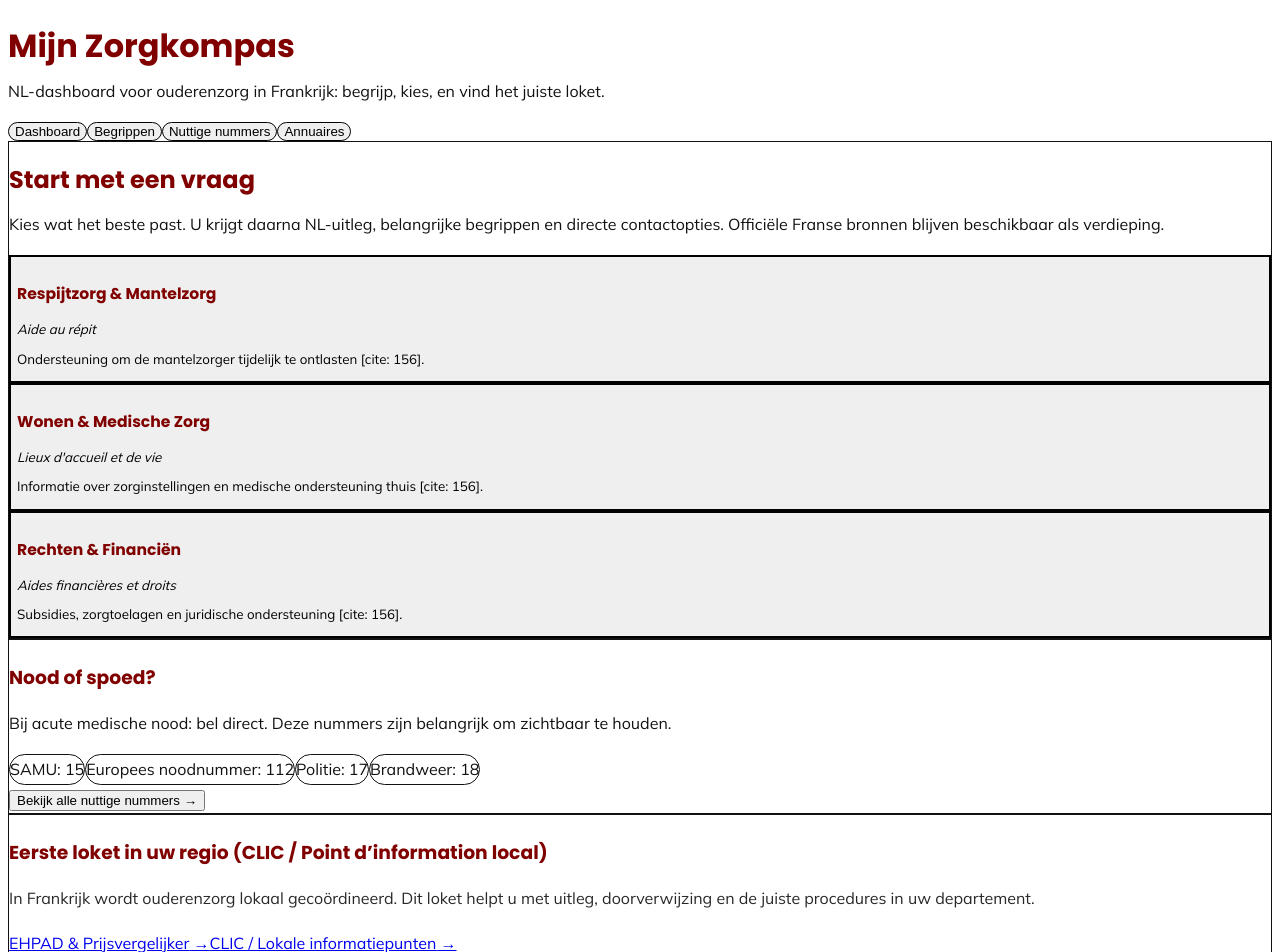
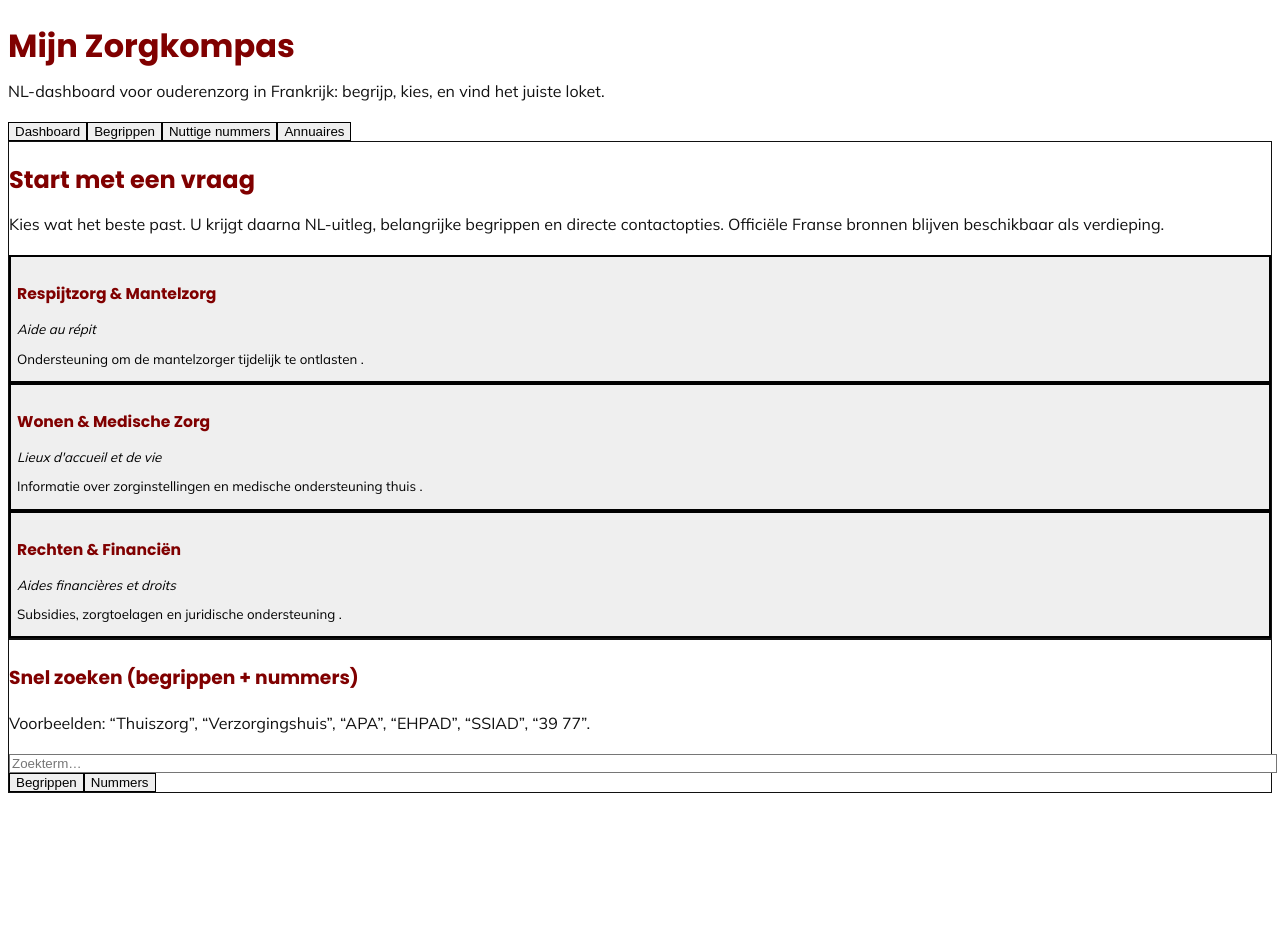
Before and after one commit to antonnoe/Ouderenzorg, a Next.js app: page / in a window 1280 px wide. Shown: the top 952 px of the page. After the commit the page ends 816 px from the top, so only its background shows below. Built offline with nearby package versions, Linux system fonts and the light colour scheme.

Commit message:
Refactor page.tsx for improved readability
Refactor code to improve readability and maintainability. Added cleanText function for text processing, updated button styles, and enhanced filtering logic for definitions and contacts.

```diff
--- a/src/app/page.tsx
+++ b/src/app/page.tsx
@@ -6,54 +6,83 @@ import { ZorgData, ZorgCategory } from '../types/zorg';
 
 const zorgData = zorgDataRaw as ZorgData;
 
-type View =
-  | 'dashboard'
-  | 'category'
-  | 'definities'
-  | 'contacten'
-  | 'annuaires';
+type View = 'dashboard' | 'category' | 'definities' | 'contacten' | 'annuaires';
+
+function cleanText(s?: string) {
+  if (!s) return '';
+  return s
+    .replace(/\s*\[cite:[^\]]+\]\s*/g, ' ')   // verwijder [cite: ...]
+    .replace(/\s+/g, ' ')
+    .trim();
+}
+
+// alias → canonical (zodat “Thuiszorg” ook SSIAD vindt, etc.)
+const queryAliases: Array<[string, string]> = [
+  ['thuiszorg', 'ssiad'],
+  ['zorg aan huis', 'ssiad'],
+  ['thuisverpleging', 'ssiad'],
+  ['verzorgingshuis', 'ehpad'],
+  ['verpleeghuis', 'ehpad'],
+  ['dagopvang', 'adj'],
+  ['dagbesteding', 'adj'],
+  ['tijdelijk verblijf', 'heb_temp'],
+  ['respijtzorg', 'heb_temp pfr'],
+  ['mantelzorg', 'pfr'],
+  ['zorgtoelage', 'apa'],
+  ['autonomie', 'apa']
+];
 
 export default function Home() {
   const [view, setView] = useState<View>('dashboard');
   const [selectedCategory, setSelectedCategory] = useState<ZorgCategory | null>(null);
+  const [q, setQ] = useState('');
 
-  const [q, setQ] = useState('');
-  const query = q.trim().toLowerCase();
+  const query = useMemo(() => {
+    const base = q.trim().toLowerCase();
+    if (!base) return '';
+    let expanded = base;
+    for (const [alias, canon] of queryAliases) {
+      if (expanded.includes(alias)) expanded += ` ${canon}`;
+    }
+    return expanded;
+  }, [q]);
 
   const filteredDefinitions = useMemo(() => {
     const entries = Object.entries(zorgData.definitions || {});
     if (!query) return entries;
+
     return entries.filter(([key, def]) => {
       const hay = [
         key,
-        def.term_nl,
-        def.term_fr,
-        def.uitleg,
-        def.url
+        cleanText(def.term_nl),
+        cleanText(def.term_fr),
+        cleanText(def.uitleg),
+        def.url || ''
       ]
-        .filter(Boolean)
         .join(' ')
         .toLowerCase();
-      return hay.includes(query);
+
+      return query.split(/\s+/).every((token) => hay.includes(token));
     });
   }, [query]);
 
   const filteredContacts = useMemo(() => {
     const entries = Object.entries(zorgData.contacten || {});
     if (!query) return entries;
+
     return entries.filter(([key, c]) => {
       const hay = [
         key,
-        c.naam,
-        c.nummer,
-        c.email || '',
-        c.details,
-        c.tijden
+        cleanText(c.naam),
+        cleanText(c.nummer),
+        cleanText(c.email || ''),
+        cleanText(c.details),
+        cleanText(c.tijden)
       ]
-        .filter(Boolean)
         .join(' ')
         .toLowerCase();
-      return hay.includes(query);
+
+      return query.split(/\s+/).every((token) => hay.includes(token));
     });
   }, [query]);
 
@@ -78,7 +107,7 @@ export default function Home() {
             <h1 className="text-4xl md:text-5xl font-bold font-poppins text-maroon">
               Mijn Zorgkompas
             </h1>
-            <p className="text-base md:text-lg text-gray-600 mt-2">
+            <p className="text-base md:text-lg text-gray-700 mt-2">
               NL-dashboard voor ouderenzorg in Frankrijk: begrijp, kies, en vind het juiste loket.
             </p>
           </div>
@@ -86,25 +115,25 @@ export default function Home() {
           <div className="flex flex-wrap gap-2">
             <button
               onClick={goHome}
-              className="px-4 py-2 rounded-full border border-maroon/30 text-maroon font-semibold hover:bg-softYellow transition"
+              className="px-4 py-2 rounded-xl border border-maroon/25 text-maroon font-semibold hover:bg-softYellow transition"
             >
               Dashboard
             </button>
             <button
               onClick={() => setView('definities')}
-              className="px-4 py-2 rounded-full border border-maroon/30 text-maroon font-semibold hover:bg-softYellow transition"
+              className="px-4 py-2 rounded-xl border border-maroon/25 text-maroon font-semibold hover:bg-softYellow transition"
             >
               Begrippen
             </button>
             <button
               onClick={() => setView('contacten')}
-              className="px-4 py-2 rounded-full border border-maroon/30 text-maroon font-semibold hover:bg-softYellow transition"
+              className="px-4 py-2 rounded-xl border border-maroon/25 text-maroon font-semibold hover:bg-softYellow transition"
             >
               Nuttige nummers
             </button>
             <button
               onClick={() => setView('annuaires')}
-              className="px-4 py-2 rounded-full border border-maroon/30 text-maroon font-semibold hover:bg-softYellow transition"
+              className="px-4 py-2 rounded-xl border border-maroon/25 text-maroon font-semibold hover:bg-softYellow transition"
             >
               Annuaires
             </button>
@@ -112,10 +141,8 @@ export default function Home() {
         </div>
       </header>
 
-      {/* DASHBOARD */}
       {view === 'dashboard' && (
         <section className="space-y-10">
-          {/* Start met een vraag */}
           <div className="bg-softYellow/35 border border-maroon/10 rounded-3xl p-6 md:p-8">
             <h2 className="text-2xl md:text-3xl font-bold font-poppins text-maroon mb-3">
               Start met een vraag
@@ -130,96 +157,28 @@ export default function Home() {
                 <button
                   key={cat.id}
                   onClick={() => openCategory(cat)}
-                  className="text-left p-6 rounded-2xl bg-white border-2 border-maroon/15 hover:border-maroon hover:bg-softYellow transition"
+                  className="text-left p-6 rounded-2xl bg-white border-2 border-maroon/15 hover:border-maroon hover:bg-softYellow transition shadow-sm"
                 >
                   <h3 className="text-xl font-bold font-poppins text-maroon mb-1">
-                    {cat.label_nl}
+                    {cleanText(cat.label_nl)}
                   </h3>
                   <div className="text-sm italic text-maroon/70 mb-3">
-                    {cat.label_fr}
+                    {cleanText(cat.label_fr)}
                   </div>
                   <p className="text-gray-700 text-sm">
-                    {cat.description}
+                    {cleanText(cat.description)}
                   </p>
                 </button>
               ))}
             </div>
           </div>
 
-          {/* Snelle acties */}
-          <div className="grid grid-cols-1 md:grid-cols-2 gap-6">
-            {/* Nood */}
-            <div className="rounded-3xl p-6 md:p-8 border border-maroon/10 bg-white">
-              <h3 className="text-2xl font-bold font-poppins text-maroon mb-2">
-                Nood of spoed?
-              </h3>
-              <p className="text-gray-700 mb-5">
-                Bij acute medische nood: bel direct. Deze nummers zijn belangrijk om zichtbaar te houden.
-              </p>
-              <div className="flex flex-wrap gap-3">
-                <span className="px-4 py-2 rounded-full bg-softYellow text-maroon font-bold border border-maroon/20">
-                  SAMU: 15
-                </span>
-                <span className="px-4 py-2 rounded-full bg-softYellow text-maroon font-bold border border-maroon/20">
-                  Europees noodnummer: 112
-                </span>
-                <span className="px-4 py-2 rounded-full bg-softYellow text-maroon font-bold border border-maroon/20">
-                  Politie: 17
-                </span>
-                <span className="px-4 py-2 rounded-full bg-softYellow text-maroon font-bold border border-maroon/20">
-                  Brandweer: 18
-                </span>
-              </div>
-              <div className="mt-5">
-                <button
-                  onClick={() => setView('contacten')}
-                  className="text-maroon font-bold hover:underline font-poppins"
-                >
-                  Bekijk alle nuttige nummers →
-                </button>
-              </div>
-            </div>
-
-            {/* Loket/CLIC */}
-            <div className="rounded-3xl p-6 md:p-8 border border-maroon/10 bg-maroon text-white">
-              <h3 className="text-2xl font-bold font-poppins mb-2">
-                Eerste loket in uw regio (CLIC / Point d’information local)
-              </h3>
-              <p className="opacity-90 mb-5">
-                In Frankrijk wordt ouderenzorg lokaal gecoördineerd. Dit loket helpt u met uitleg, doorverwijzing en
-                de juiste procedures in uw departement.
-              </p>
-              <div className="flex flex-wrap gap-3">
-                {Object.entries(zorgData.annuaires).map(([key, ann]) => (
-                  <a
-                    key={key}
-                    href={ann.url}
-                    target="_blank"
-                    rel="noopener noreferrer"
-                    className="bg-white text-maroon px-6 py-3 rounded-full font-bold hover:bg-softYellow transition shadow text-center"
-                  >
-                    {ann.naam} →
-                  </a>
-                ))}
-              </div>
-              <div className="mt-5">
-                <button
-                  onClick={() => setView('annuaires')}
-                  className="text-white font-bold hover:underline font-poppins"
-                >
-                  Overzicht annuaires (NL-uitleg) →
-                </button>
-              </div>
-            </div>
-          </div>
-
-          {/* Mini-zoekblok */}
           <div className="rounded-3xl p-6 md:p-8 border border-maroon/10 bg-white">
             <h3 className="text-2xl font-bold font-poppins text-maroon mb-2">
-              Snel zoeken in begrippen en telefoons
+              Snel zoeken (begrippen + nummers)
             </h3>
             <p className="text-gray-700 mb-4">
-              Typ bijvoorbeeld: “APA”, “EHPAD”, “SSIAD”, “mantelzorger”, “39 77”.
+              Voorbeelden: “Thuiszorg”, “Verzorgingshuis”, “APA”, “EHPAD”, “SSIAD”, “39 77”.
             </p>
 
             <div className="flex flex-col md:flex-row gap-3 md:items-center">
@@ -248,47 +207,34 @@ export default function Home() {
         </section>
       )}
 
-      {/* CATEGORY VIEW */}
       {view === 'category' && selectedCategory && (
         <section className="space-y-10">
-          <button
-            onClick={goHome}
-            className="text-maroon font-bold hover:underline font-poppins"
-          >
+          <button onClick={goHome} className="text-maroon font-bold hover:underline font-poppins">
             ← Terug naar dashboard
           </button>
 
           <div className="bg-softYellow/30 p-6 md:p-8 rounded-3xl border border-maroon/10">
-            <h2 className="text-3xl md:text-4xl font-bold mb-3 font-poppins text-maroon">
-              {selectedCategory.label_nl}
+            <h2 className="text-3xl md:text-4xl font-bold mb-2 font-poppins text-maroon">
+              {cleanText(selectedCategory.label_nl)}
             </h2>
             <div className="italic text-maroon/70 mb-6">
-              {selectedCategory.label_fr}
+              {cleanText(selectedCategory.label_fr)}
             </div>
 
             <div className="grid grid-cols-1 lg:grid-cols-2 gap-6">
-              {/* Begrippen */}
               <div className="bg-white rounded-2xl p-6 border border-maroon/10">
-                <h3 className="text-2xl font-bold font-poppins text-maroon mb-4">
-                  Belangrijke begrippen
-                </h3>
-
+                <h3 className="text-2xl font-bold font-poppins text-maroon mb-4">Belangrijke begrippen</h3>
                 <div className="space-y-4">
                   {selectedCategory.related_definitions.map((defKey) => {
                     const def = zorgData.definitions[defKey];
                     if (!def) return null;
-
                     return (
-                      <div
-                        key={defKey}
-                        className="p-5 rounded-xl border border-gray-100 shadow-sm"
-                      >
+                      <div key={defKey} className="p-5 rounded-xl border border-gray-100 shadow-sm">
                         <div className="text-lg font-bold font-poppins text-maroon">
-                          {def.term_nl} <span className="font-normal text-maroon/70">({def.term_fr})</span>
+                          {cleanText(def.term_nl)}{' '}
+                          <span className="font-normal text-maroon/70">({cleanText(def.term_fr)})</span>
                         </div>
-                        <p className="text-gray-700 mt-2">
-                          {def.uitleg}
-                        </p>
+                        <p className="text-gray-700 mt-2">{cleanText(def.uitleg)}</p>
                         <a
                           href={def.url}
                           target="_blank"
@@ -301,67 +247,31 @@ export default function Home() {
                     );
                   })}
                 </div>
-
-                <button
-                  onClick={() => setView('definities')}
-                  className="mt-5 text-maroon font-bold hover:underline font-poppins"
-                >
-                  Alle begrippen bekijken →
-                </button>
               </div>
 
-              {/* Contacten */}
               <div className="bg-white rounded-2xl p-6 border border-maroon/10">
-                <h3 className="text-2xl font-bold font-poppins text-maroon mb-4">
-                  Hulplijnen & contact
-                </h3>
-
+                <h3 className="text-2xl font-bold font-poppins text-maroon mb-4">Hulplijnen & contact</h3>
                 <div className="space-y-4">
                   {selectedCategory.related_contacts.map((contactKey) => {
                     const c = zorgData.contacten[contactKey];
                     if (!c) return null;
-
                     return (
-                      <div
-                        key={contactKey}
-                        className="p-5 rounded-xl border-l-8 border-maroon shadow-md border border-gray-100"
-                      >
-                        <div className="text-lg font-bold font-poppins text-maroon">
-                          {c.naam}
-                        </div>
-                        <div className="text-maroon text-2xl font-mono font-bold my-2">
-                          {c.nummer}
-                        </div>
-                        {c.email && (
-                          <div className="text-sm font-semibold">
-                            E-mail: {c.email}
-                          </div>
-                        )}
-                        <p className="text-gray-700 text-sm mt-2">
-                          {c.details}
-                        </p>
-                        <p className="text-xs text-gray-500 italic mt-2">
-                          Bereikbaar: {c.tijden}
-                        </p>
+                      <div key={contactKey} className="p-5 rounded-xl border-l-8 border-maroon shadow-md border border-gray-100">
+                        <div className="text-lg font-bold font-poppins text-maroon">{cleanText(c.naam)}</div>
+                        <div className="text-maroon text-2xl font-mono font-bold my-2">{cleanText(c.nummer)}</div>
+                        {c.email && <div className="text-sm font-semibold">E-mail: {cleanText(c.email)}</div>}
+                        <p className="text-gray-700 text-sm mt-2">{cleanText(c.details)}</p>
+                        <p className="text-xs text-gray-500 italic mt-2">Bereikbaar: {cleanText(c.tijden)}</p>
                       </div>
                     );
                   })}
                 </div>
-
-                <button
-                  onClick={() => setView('contacten')}
-                  className="mt-5 text-maroon font-bold hover:underline font-poppins"
-                >
-                  Alle nuttige nummers bekijken →
-                </button>
               </div>
             </div>
           </div>
 
           <div className="bg-maroon text-white p-6 md:p-8 rounded-3xl shadow-xl">
-            <h3 className="text-2xl font-bold mb-3 font-poppins">
-              Lokale ondersteuning vinden
-            </h3>
+            <h3 className="text-2xl font-bold mb-3 font-poppins">Lokale ondersteuning vinden</h3>
             <p className="opacity-90 mb-5">
               Als u niet weet waar te beginnen: start bij het lokale informatiepunt (CLIC / Point d’information local).
             </p>
@@ -374,7 +284,7 @@ export default function Home() {
                   rel="noopener noreferrer"
                   className="bg-white text-maroon px-6 py-3 rounded-full font-bold hover:bg-softYellow transition shadow text-center"
                 >
-                  {ann.naam} →
+                  {cleanText(ann.naam)} →
                 </a>
               ))}
             </div>
@@ -382,23 +292,15 @@ export default function Home() {
         </section>
       )}
 
-      {/* DEFINITIES */}
       {view === 'definities' && (
         <section className="space-y-6">
-          <button
-            onClick={goHome}
-            className="text-maroon font-bold hover:underline font-poppins"
-          >
+          <button onClick={goHome} className="text-maroon font-bold hover:underline font-poppins">
             ← Terug naar dashboard
           </button>
 
           <div className="bg-white rounded-3xl p-6 md:p-8 border border-maroon/10">
-            <h2 className="text-3xl font-bold font-poppins text-maroon mb-2">
-              Begrippen (NL → FR)
-            </h2>
-            <p className="text-gray-700 mb-5">
-              Typ om te filteren. U ziet NL-uitleg en de officiële Franse bron als verdieping.
-            </p>
+            <h2 className="text-3xl font-bold font-poppins text-maroon mb-2">Begrippen (NL → FR)</h2>
+            <p className="text-gray-700 mb-5">Typ om te filteren.</p>
 
             <input
               value={q}
@@ -409,16 +311,12 @@ export default function Home() {
 
             <div className="grid grid-cols-1 md:grid-cols-2 gap-4">
               {filteredDefinitions.map(([key, def]) => (
-                <div
-                  key={key}
-                  className="bg-softYellow/25 p-5 rounded-2xl border border-maroon/10"
-                >
+                <div key={key} className="bg-softYellow/25 p-5 rounded-2xl border border-maroon/10">
                   <div className="text-lg font-bold font-poppins text-maroon">
-                    {def.term_nl} <span className="font-normal text-maroon/70">({def.term_fr})</span>
+                    {cleanText(def.term_nl)}{' '}
+                    <span className="font-normal text-maroon/70">({cleanText(def.term_fr)})</span>
                   </div>
-                  <p className="text-gray-700 mt-2">
-                    {def.uitleg}
-                  </p>
+                  <p className="text-gray-700 mt-2">{cleanText(def.uitleg)}</p>
                   <a
                     href={def.url}
                     target="_blank"
@@ -434,23 +332,15 @@ export default function Home() {
         </section>
       )}
 
-      {/* CONTACTEN */}
       {view === 'contacten' && (
         <section className="space-y-6">
-          <button
-            onClick={goHome}
-            className="text-maroon font-bold hover:underline font-poppins"
-          >
+          <button onClick={goHome} className="text-maroon font-bold hover:underline font-poppins">
             ← Terug naar dashboard
           </button>
 
           <div className="bg-white rounded-3xl p-6 md:p-8 border border-maroon/10">
-            <h2 className="text-3xl font-bold font-poppins text-maroon mb-2">
-              Nuttige nummers
-            </h2>
-            <p className="text-gray-700 mb-5">
-              Typ om te filteren. Bij spoed: bel 15 (SAMU) of 112.
-            </p>
+            <h2 className="text-3xl font-bold font-poppins text-maroon mb-2">Nuttige nummers</h2>
+            <p className="text-gray-700 mb-5">Typ om te filteren. Bij spoed: bel 15 (SAMU) of 112.</p>
 
             <input
               value={q}
@@ -461,27 +351,12 @@ export default function Home() {
 
             <div className="grid grid-cols-1 md:grid-cols-2 gap-4">
               {filteredContacts.map(([key, c]) => (
-                <div
-                  key={key}
-                  className="bg-white p-6 rounded-2xl border-l-8 border-maroon shadow-md border border-gray-100"
-                >
-                  <div className="text-lg font-bold font-poppins text-maroon">
-                    {c.naam}
-                  </div>
-                  <div className="text-maroon text-2xl font-mono font-bold my-2">
-                    {c.nummer}
-                  </div>
-                  {c.email && (
-                    <div className="text-sm font-semibold">
-                      E-mail: {c.email}
-                    </div>
-                  )}
-                  <p className="text-gray-700 text-sm mt-2">
-                    {c.details}
-                  </p>
-                  <p className="text-xs text-gray-500 italic mt-2">
-                    Bereikbaar: {c.tijden}
-                  </p>
+                <div key={key} className="bg-white p-6 rounded-2xl border-l-8 border-maroon shadow-md border border-gray-100">
+                  <div className="text-lg font-bold font-poppins text-maroon">{cleanText(c.naam)}</div>
+                  <div className="text-maroon text-2xl font-mono font-bold my-2">{cleanText(c.nummer)}</div>
+                  {c.email && <div className="text-sm font-semibold">E-mail: {cleanText(c.email)}</div>}
+                  <p className="text-gray-700 text-sm mt-2">{cleanText(c.details)}</p>
+                  <p className="text-xs text-gray-500 italic mt-2">Bereikbaar: {cleanText(c.tijden)}</p>
                 </div>
               ))}
             </div>
@@ -489,37 +364,21 @@ export default function Home() {
         </section>
       )}
 
-      {/* ANNUAIRES */}
       {view === 'annuaires' && (
         <section className="space-y-6">
-          <button
-            onClick={goHome}
-            className="text-maroon font-bold hover:underline font-poppins"
-          >
+          <button onClick={goHome} className="text-maroon font-bold hover:underline font-poppins">
             ← Terug naar dashboard
           </button>
 
           <div className="bg-white rounded-3xl p-6 md:p-8 border border-maroon/10">
-            <h2 className="text-3xl font-bold font-poppins text-maroon mb-2">
-              Officiële annuaires
-            </h2>
-            <p className="text-gray-700 mb-6">
-              Dit zijn officiële zoekpagina’s. Gebruik ze als verdieping of om direct lokale contactpunten te vinden.
-              Tip: start meestal bij het lokale informatiepunt (CLIC / Point d’information local).
-            </p>
+            <h2 className="text-3xl font-bold font-poppins text-maroon mb-2">Officiële annuaires</h2>
+            <p className="text-gray-700 mb-6">Gebruik als verdieping of om lokale contactpunten te vinden.</p>
 
             <div className="grid grid-cols-1 md:grid-cols-2 gap-4">
               {Object.entries(zorgData.annuaires).map(([key, ann]) => (
-                <div
-                  key={key}
-                  className="bg-softYellow/25 p-5 rounded-2xl border border-maroon/10"
-                >
-                  <div className="text-lg font-bold font-poppins text-maroon">
-                    {ann.naam}
-                  </div>
-                  <p className="text-gray-700 mt-2">
-                    {ann.uitleg}
-                  </p>
+                <div key={key} className="bg-softYellow/25 p-5 rounded-2xl border border-maroon/10">
+                  <div className="text-lg font-bold font-poppins text-maroon">{cleanText(ann.naam)}</div>
+                  <p className="text-gray-700 mt-2">{cleanText(ann.uitleg)}</p>
                   <a
                     href={ann.url}
                     target="_blank"
```
